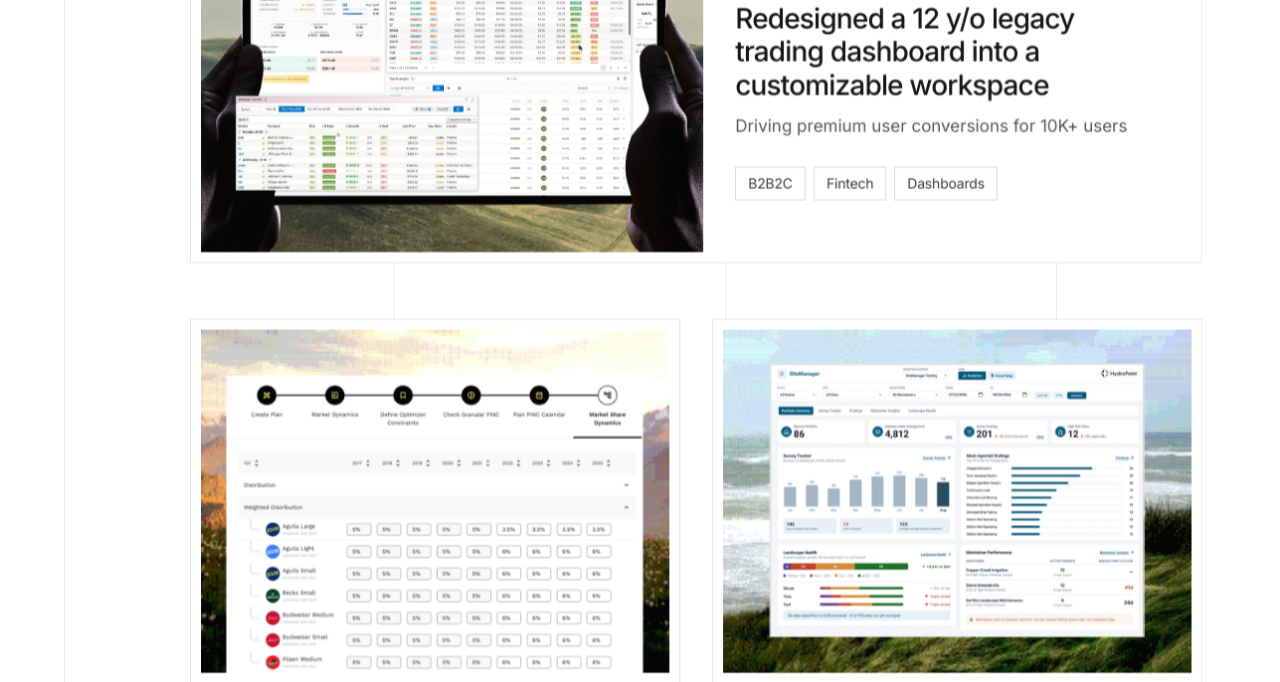
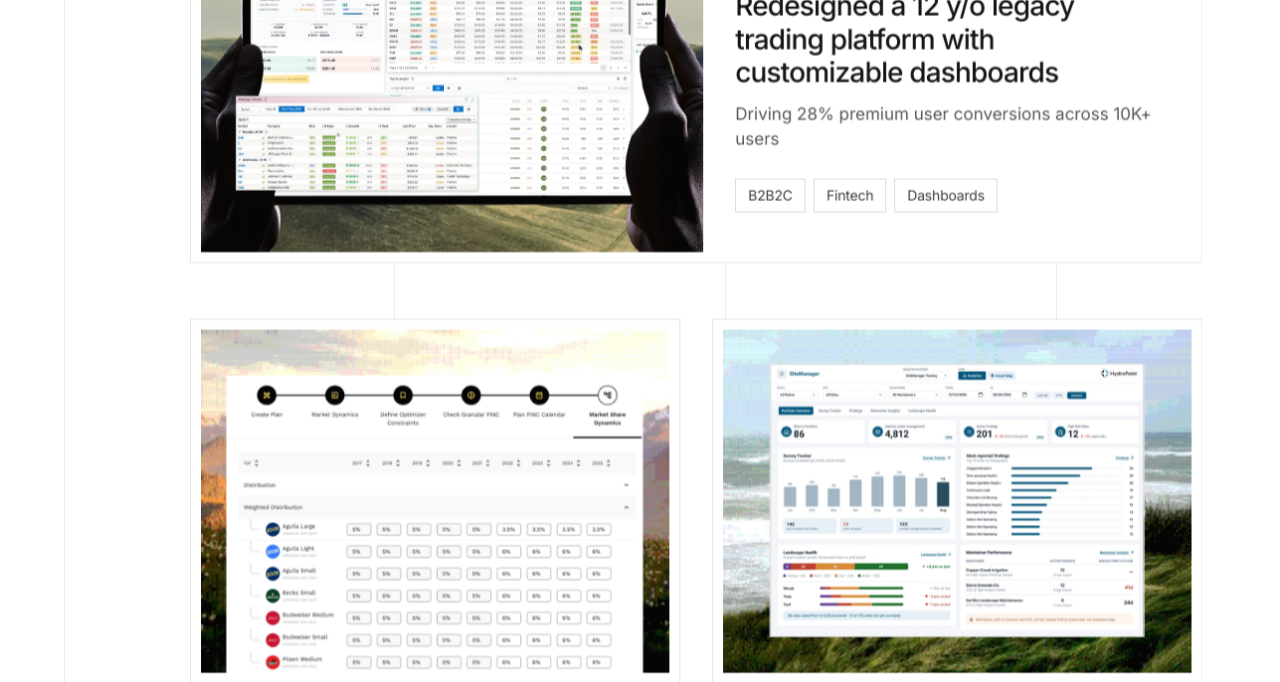
Before and after one commit to Sreesha24/sreesha, a plain HTML site: page index.html in a window 1280 px wide. Shown: the part 929-1611 px from the top of the page. Drawn offline with Linux system fonts and the light colour scheme; no server answers.

Commit message:
OptionsPlay: new title and subtitle on homepage and case study (#14)
Claude-Session: https://claude.ai/code/session_012VHMbrfKj18GrAmvx2kKi2

Co-authored-by: Claude <noreply@anthropic.com>

```diff
--- a/index.html
+++ b/index.html
@@ -70,8 +70,8 @@
         </div>
         <div class="card__body card__body--feature">
           <img class="card__brand card__brand--op" src="assets/img/logo-optionsplay-sm.webp" alt="OptionsPlay" width="100" height="56">
-          <h3 class="card__headline"><span class="sr-only">OptionsPlay: </span>Redesigned a 12 y/o legacy trading dashboard into a customizable workspace</h3>
-          <p class="card__sub">Driving premium user conversions for 10K+ users</p>
+          <h3 class="card__headline"><span class="sr-only">OptionsPlay: </span>Redesigned a 12 y/o legacy trading platform with customizable dashboards</h3>
+          <p class="card__sub">Driving 28% premium user conversions across 10K+ users</p>
           <ul class="card__pills" aria-label="Project type"><li>B2B2C</li><li>Fintech</li><li>Dashboards</li></ul>
         </div>
       </a>
```
Also changed, not shown: optionsplay.html (+2 -2 lines).
